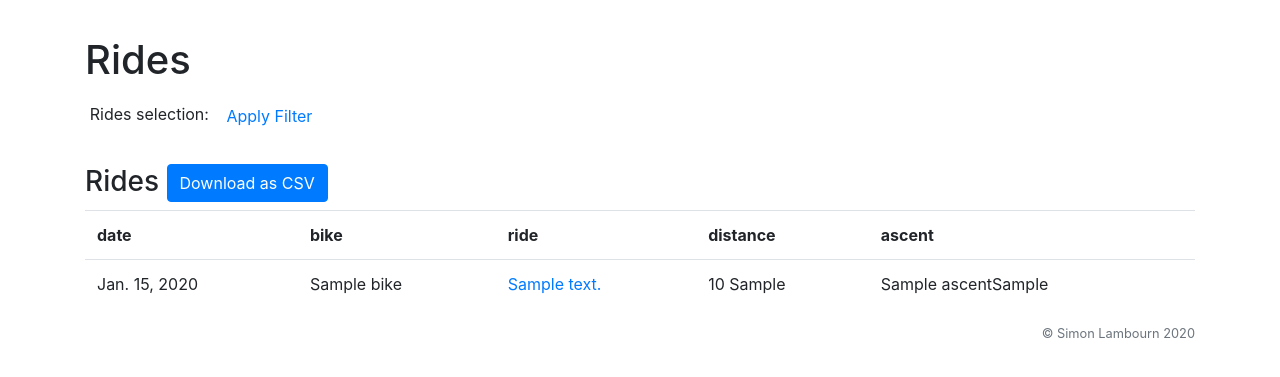
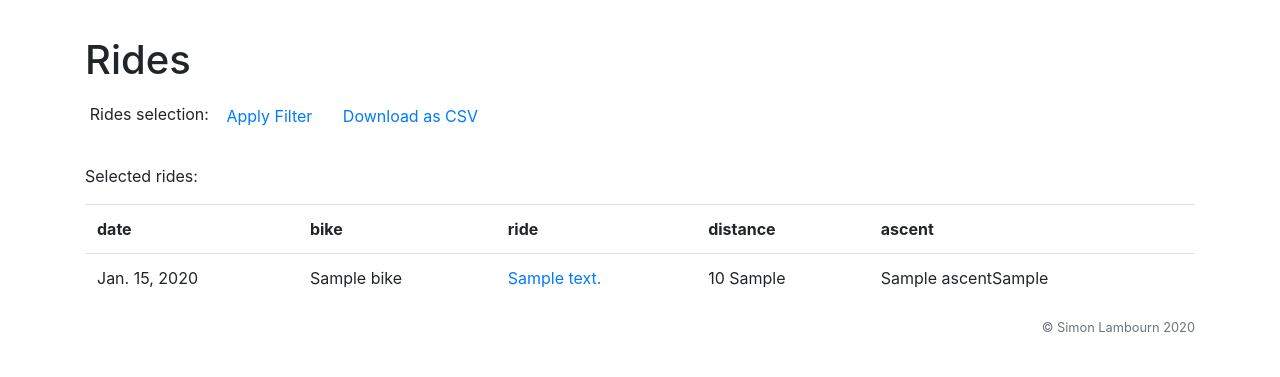
Before and after one commit to simonltwick/django, a Django app: template main/templates/bike/rides.html in a window 1280 px wide. Shown: the part 56-433 px from the top of the page. Run offline with Django 3.2, Linux system fonts and the light colour scheme; the template is opened without the code that fills it: most values are stand-ins (such as "Sample title", 1, 10 or a date in 2020); some libraries are stand-ins or nearby versions.

Commit message:
Minor reformat of rides list page

```diff
--- a/main/templates/bike/rides.html
+++ b/main/templates/bike/rides.html
@@ -8,6 +8,8 @@
 <table class="table-sm">
 <tr><td colspan="8">Rides selection:
 <input type="submit" class="btn btn-link" value="Apply Filter">
+<input type="submit" class="btn btn-link" value="Download as CSV"
+    formaction="{% url 'bike:rides' %}?action=download_as_csv">
 </td></tr>
 
 {% if form.non_field_errors %}
@@ -25,11 +27,7 @@
   </div><td>
 {% endfor %}
 </tr></table>
-<br>
-<h3>Rides
-<input type="submit" class="btn btn-primary" value="Download as CSV"
-    formaction="{% url 'bike:rides' %}?action=download_as_csv">
-</h3>
+<br><p>Selected rides:</p>
 </form>
 
 
```
